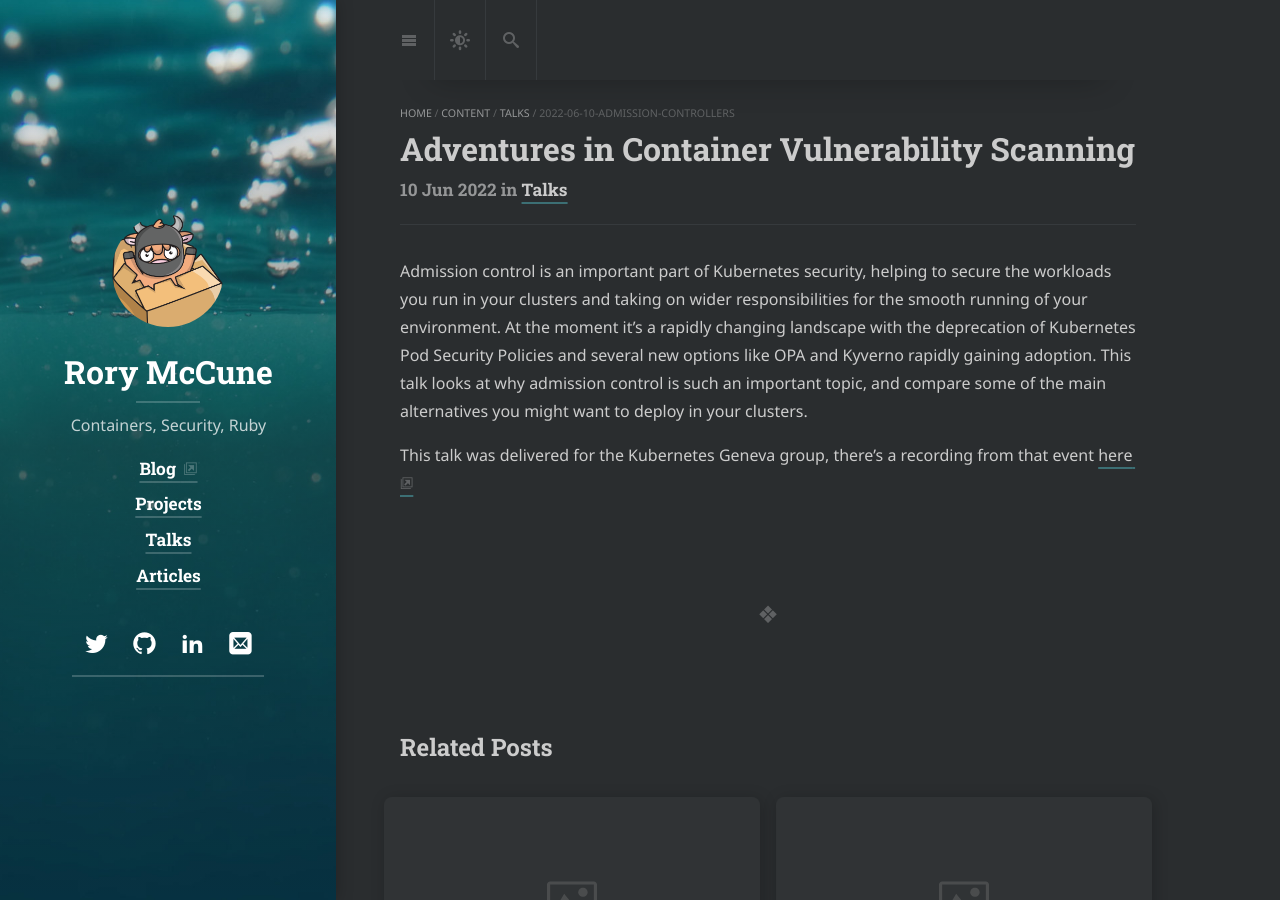
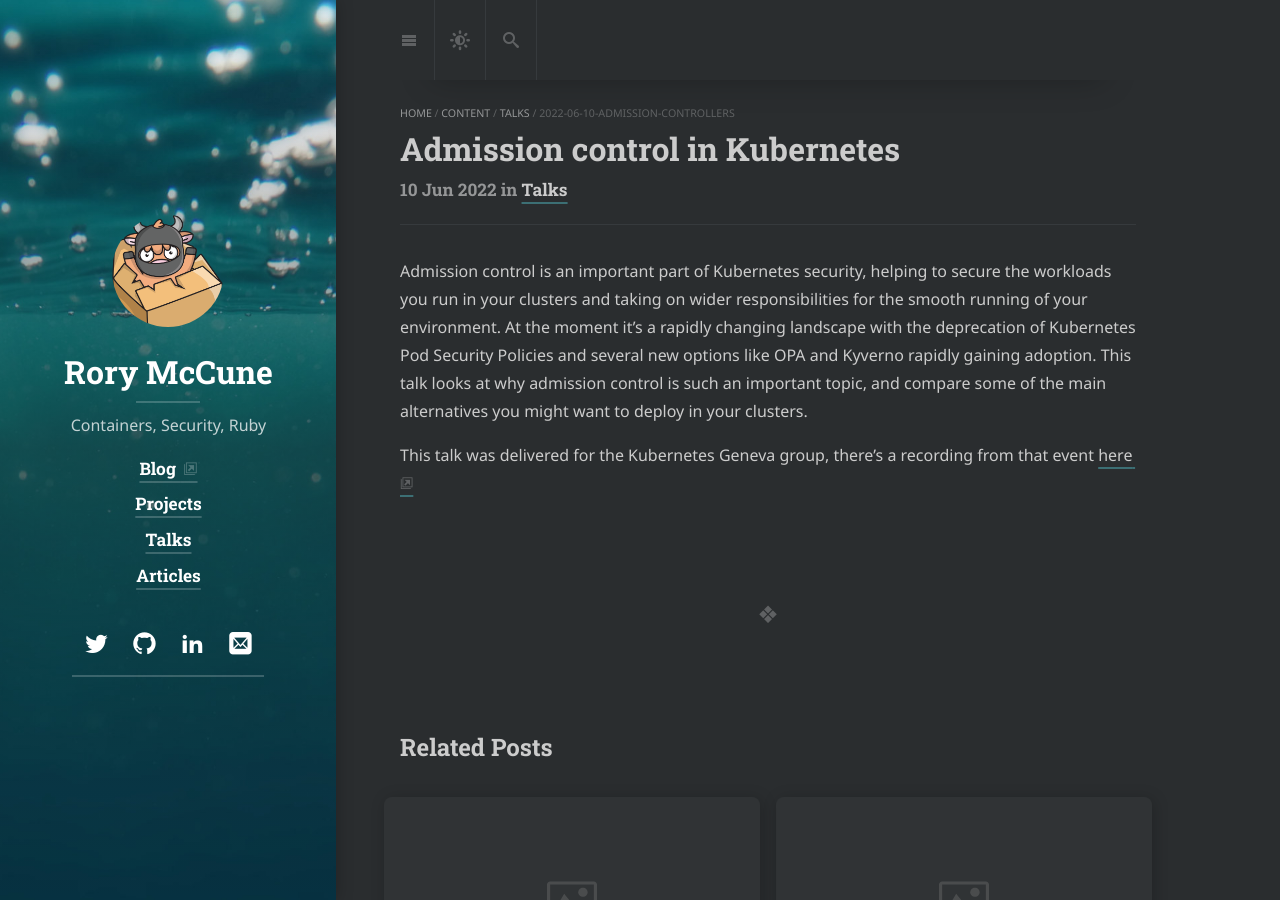
Before and after one commit to raesene/www.mccune.org.uk, a Jekyll site: the page built from _posts/2022-06-10-admission controllers.md, in a window 1280 px wide and 900 px high. Built offline with Jekyll 4.4.1, drawn with Linux system fonts in a browser that asks for light colours; cached includes are drawn as plain includes; nearby versions of some CDN libraries; some web fonts are replaced; our own code applies the rules of GitHub Pages for plain Markdown files; library files that are not in the unit come from our copies.

Commit message:
fix title

```diff
--- a/_posts/2022-06-10-admission controllers.md
+++ b/_posts/2022-06-10-admission controllers.md
@@ -1,5 +1,5 @@
 ---
-title: Adventures in Container Vulnerability Scanning
+title: Admission control in Kubernetes
 type: post
 category: talks
 ---
```
